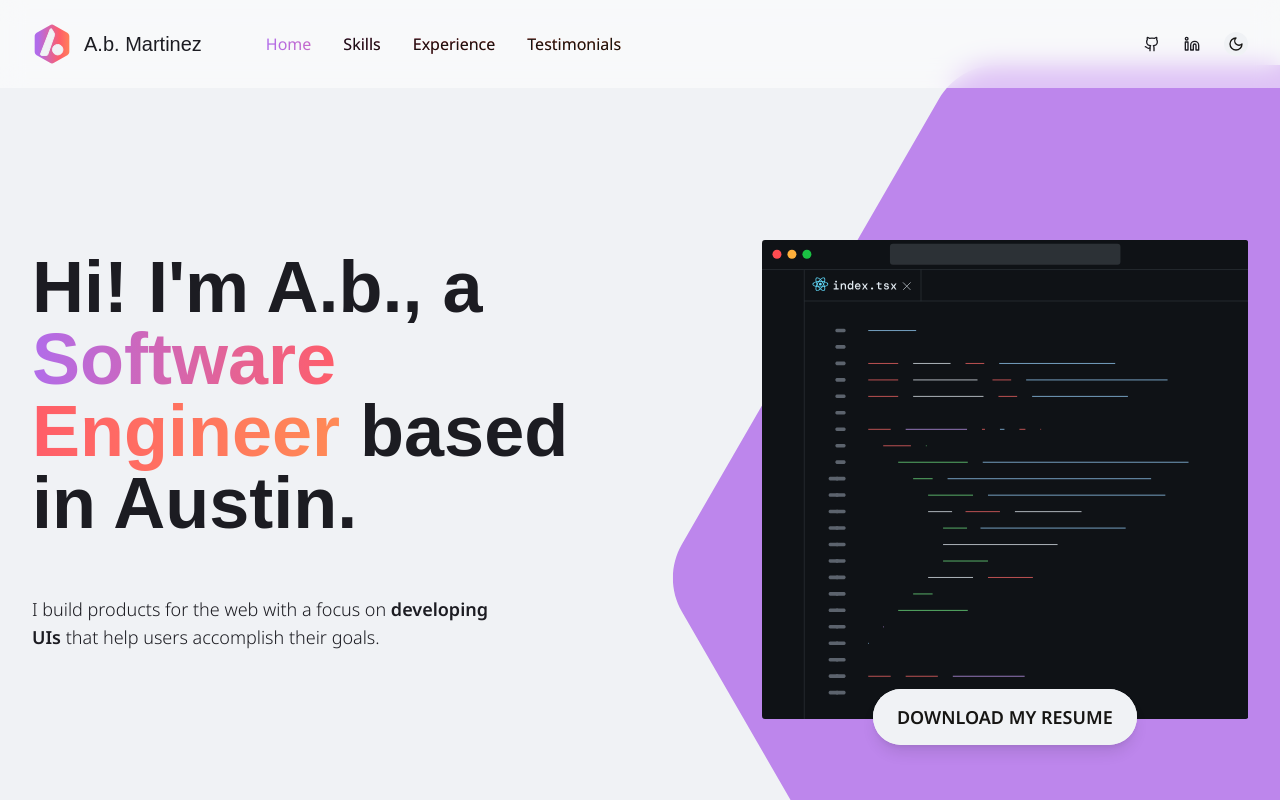
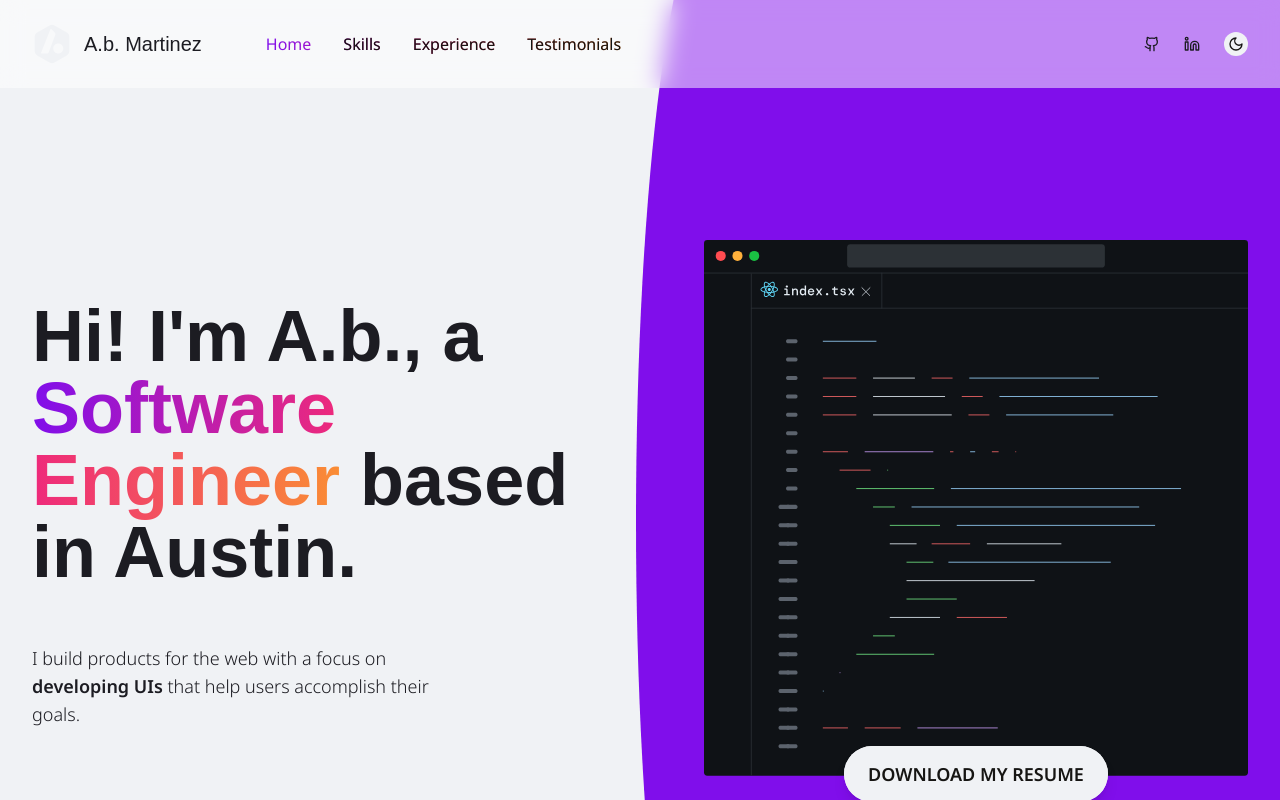
Before and after one commit to github-ab-martinez/personal-portfolio, a Next.js app: page / in a window 1280 px wide. Shown: the top 800 px of the page. Built offline with nearby package versions, Linux system fonts and the light colour scheme; a web font is replaced by a local one.

Commit message:
Add split hero bg

```diff
--- a/src/assets/logos/AbLogo/index.tsx
+++ b/src/assets/logos/AbLogo/index.tsx
@@ -3,39 +3,16 @@ const AbLogo = () => {
     <svg
       width="40"
       height="40"
-      viewBox="0 0 40 40"
+      viewBox="0 0 16 16"
       fill="none"
       xmlns="http://www.w3.org/2000/svg"
     >
       <path
-        d="M18 1.1547C19.2376 0.440169 20.7624 0.440169 22 1.1547L35.3205 8.8453C36.5581 9.55983 37.3205 10.8803 37.3205 12.3094V27.6906C37.3205 29.1197 36.5581 30.4402 35.3205 31.1547L22 38.8453C20.7624 39.5598 19.2376 39.5598 18 38.8453L4.67949 31.1547C3.44189 30.4402 2.67949 29.1197 2.67949 27.6906V12.3094C2.67949 10.8803 3.44189 9.55983 4.67949 8.8453L18 1.1547Z"
-        fill="url(#paint0_linear_48_409)"
+        fill-rule="evenodd"
+        clip-rule="evenodd"
+        d="M7 0.577343C7.6188 0.220077 8.3812 0.220077 9 0.577343L13.9282 3.42264C14.547 3.77991 14.9282 4.44016 14.9282 5.15469V10.8453C14.9282 11.5598 14.547 12.2201 13.9282 12.5773L9 15.4226C8.3812 15.7799 7.6188 15.7799 7 15.4226L2.0718 12.5773C1.45299 12.2201 1.0718 11.5598 1.0718 10.8453V5.15469C1.0718 4.44016 1.45299 3.77991 2.0718 3.42264L7 0.577343ZM12.5 9.8321C12.5 10.9367 11.6046 11.8321 10.5 11.8321C9.39543 11.8321 8.5 10.9367 8.5 9.8321C8.5 8.72753 9.39543 7.8321 10.5 7.8321C11.6046 7.8321 12.5 8.72753 12.5 9.8321ZM3.86882 11.8321H6.15319C6.36186 11.8321 6.54858 11.7025 6.62159 11.507L9.33128 4.25174C9.43406 3.97656 9.36672 3.66672 9.15901 3.45901L7.82209 2.12209C7.6697 1.96969 7.41112 2.02292 7.3313 2.22311L3.6366 11.4895C3.57114 11.6537 3.69207 11.8321 3.86882 11.8321Z"
+        fill="currentColor"
       />
-      <path
-        d="M30.9286 25.7143C30.9286 28.5941 28.5941 30.9286 25.7143 30.9286C22.8345 30.9286 20.5 28.5941 20.5 25.7143C20.5 22.8345 22.8345 20.5 25.7143 20.5C28.5941 20.5 30.9286 22.8345 30.9286 25.7143Z"
-        fill="currentColor"
-        stroke="currentColor"
-      />
-      <path
-        d="M22.3975 11.5939L15.6635 30.76C15.5227 31.1605 15.1445 31.4285 14.72 31.4285H9.4603C8.75736 31.4285 8.27381 30.7223 8.52794 30.0669L18.1068 5.36359C18.4096 4.58263 19.4809 4.49773 19.9029 5.22125L22.1584 9.08782C22.6017 9.84772 22.6891 10.7639 22.3975 11.5939Z"
-        fill="currentColor"
-        stroke="currentColor"
-      />
-      <defs>
-        <linearGradient
-          id="paint0_linear_48_409"
-          x1="-2.02048e-07"
-          y1="19.9381"
-          x2="40"
-          y2="19.9381"
-          gradientUnits="userSpaceOnUse"
-        >
-          <stop offset="0.145833" stopColor="#B16CEA" />
-          <stop offset="0.692708" stopColor="#FF5E69" />
-          <stop offset="0.9999" stopColor="#FF8A56" />
-          <stop offset="1" stopColor="#FFA84B" />
-        </linearGradient>
-      </defs>
     </svg>
   );
 };
--- a/src/components/HeroSection/CodeAnimation/index.tsx
+++ b/src/components/HeroSection/CodeAnimation/index.tsx
@@ -40,7 +40,7 @@ const CodeAnimation = () => {
       initial="hidden"
       animate="visible"
       variants={container}
-      className="h-auto w-full max-w-full"
+      className="h-auto w-full max-w-full text-white-primary"
     >
       <rect width="650" height="640" rx="4" fill="#0F1216" />
       <circle cx="20" cy="19" r="6" fill="#FF4C51" />
--- a/src/components/HeroSection/index.tsx
+++ b/src/components/HeroSection/index.tsx
@@ -18,46 +18,37 @@ const HeroSection = () => {
 
   return (
     <PageSection
-      className="relative flex flex-col items-center pt-10 lg:flex-row lg:flex-nowrap lg:pt-20 "
+      className="relative flex flex-col items-center gap-16 pt-16 lg:flex-row lg:flex-nowrap lg:pt-20 "
       secondary={true}
     >
-      <div className="absolute top-[50%] h-[calc(100%+192px)] rotate-[-30deg] opacity-80 lg:-top-[96px] lg:translate-x-[48%] lg:rotate-0 xl:translate-x-[55%]">
-        <svg
-          className="h-full w-auto lg:h-auto lg:w-full"
-          width="1165"
-          height="1028"
-          viewBox="0 0 1165 1028"
-          fill="none"
-          xmlns="http://www.w3.org/2000/svg"
-        >
-          <path
-            d="M839.243 0.901575C863.434 0.901576 885.787 13.8073 897.883 34.7573L1155.03 480.144C1167.12 501.094 1167.12 526.906 1155.03 547.856L897.883 993.243C885.787 1014.19 863.434 1027.1 839.243 1027.1H324.954C300.763 1027.1 278.41 1014.19 266.314 993.243L9.17006 547.856C-2.92542 526.906 -2.92542 501.094 9.17006 480.144L266.314 34.7573C278.41 13.8073 300.763 0.90155 324.954 0.90155L839.243 0.901575Z"
-            fill="#B16CEA"
-          />
-        </svg>
-      </div>
-
       <motion.div
         initial={{ x: "-100%", opacity: 0 }}
         animate={{ x: 0, opacity: 1 }}
         transition={{ duration: 1.25, type: "spring", bounce: 0.4 }}
-        className="static mb-3 text-center md:w-4/6 lg:mr-16 lg:w-1/2 lg:text-left xl:w-1/2"
+        className="static z-10 text-center md:w-4/6 lg:mr-16 lg:w-1/2 lg:text-left"
       >
-        <Heading ref={heroRef} id="home" level="h2" className="mb-10 lg:mb-14">
+        <Heading
+          ref={heroRef}
+          id="home"
+          level="h2"
+          className="mb-10 leading-relaxed lg:mb-14"
+        >
           Hi! I&apos;m A.b., a{" "}
           <span className="bg-gradient-to-r from-purple via-red to-orange bg-clip-text text-transparent">
             Software Engineer
           </span>{" "}
           based in Austin.
         </Heading>
-        <p className="mb-10 text-lg font-light lg:mb-14 xl:w-4/5">
+        <p className="mb-10 text-lg font-light lg:mb-0 xl:w-4/5">
           I build products for the web with a focus on{" "}
           <span className="font-semibold">developing UIs</span> that help users
           accomplish their goals.
         </p>
       </motion.div>
-      <div className="z-0 flex flex-col lg:ml-auto lg:w-1/2 xl:w-2/5">
-        <CodeAnimation />
+      <div className="flex flex-col lg:ml-auto lg:w-1/2">
+        <div className="after:lg:clip-ellipse-right after:clip-ellipse-bottom relative z-0 pt-6 before:absolute before:-right-[calc(50vw-50%)] before:top-0 before:-z-10 before:h-[calc(100%+theme(spacing.60))] before:w-screen before:bg-purple before:content-[''] after:absolute after:-right-[calc(50vw-50%)] after:-top-20 after:-z-10 after:h-[calc(theme(spacing.20))] after:w-screen after:bg-purple after:content-[''] lg:static  lg:pt-0 before:lg:-top-40 before:lg:h-[calc(100%+theme(spacing.80))] before:lg:w-[calc(50vw-theme(spacing.20))] after:lg:-top-40  after:lg:right-[calc(50%-theme(spacing.20))] after:lg:h-[calc(100%+theme(spacing.60)+theme(spacing.44))] after:lg:w-[calc(theme(spacing.28))]">
+          <CodeAnimation />
+        </div>
 
         <motion.span
           initial={{ scale: 0 }}
--- a/src/components/common/PageSection/index.tsx
+++ b/src/components/common/PageSection/index.tsx
@@ -14,7 +14,7 @@ const PageSection: FC<PageSectionProps> = ({
 }) => {
   return (
     <section
-      className={`overflow-hidden py-40 ${
+      className={`overflow-hidden py-20 lg:py-40 ${
         secondary && "bg-white-primary dark:bg-black-secondary"
       }`}
     >
--- a/src/components/common/StickyHeader/index.tsx
+++ b/src/components/common/StickyHeader/index.tsx
@@ -1,24 +1,24 @@
-'use client';
+"use client";
 
-import { useState } from 'react';
-import Heading from '../Heading';
-import HeaderNav from './HeaderNav';
-import HeaderUtils from './HeaderUtils';
-import MobileNavToggle from './MobileNavToggle';
-import AbLogo from '@/assets/logos/AbLogo';
-import ContentContainer from '../ContentContainer';
+import { useState } from "react";
+import Heading from "../Heading";
+import HeaderNav from "./HeaderNav";
+import HeaderUtils from "./HeaderUtils";
+import MobileNavToggle from "./MobileNavToggle";
+import AbLogo from "@/assets/logos/AbLogo";
+import ContentContainer from "../ContentContainer";
 
 const StickyHeader = () => {
   const [mobileNavVisible, setMobileNavVisible] = useState(false);
 
   return (
-    <header className="py-6 fixed w-full bg-white-secondary/50 dark:bg-black-primary/50 backdrop-blur-md z-20">
+    <header className="fixed z-20 w-full bg-white-secondary/50 py-6 backdrop-blur-md dark:bg-black-primary/50">
       <ContentContainer className="flex items-center">
         <div className="flex items-center">
-          <span className="dark:text-black-primary text-white-primary">
+          <span className="text-white-primary">
             <AbLogo />
           </span>
-          <Heading className="font-normal ml-3 lg:block hidden" level="h5">
+          <Heading className="ml-3 hidden font-normal lg:block" level="h5">
             A.b. Martinez
           </Heading>
         </div>
--- a/tailwind.config.ts
+++ b/tailwind.config.ts
@@ -9,11 +9,6 @@ const config: Config = {
   ],
   darkMode: "class",
   theme: {
-    extend: {
-      backgroundImage: {
-        "gradient-radial": "radial-gradient(var(--tw-gradient-stops))",
-      },
-    },
     colors: {
       white: {
         primary: "#F0F2F5",
@@ -23,10 +18,10 @@ const config: Config = {
         primary: "#161513",
         secondary: "#1C1C22",
       },
-      purple: "#B16CEA",
-      red: "#FF5E69",
-      orange: "#FF8A56",
-      "light-orange": "#FFA84B",
+      purple: "#800EEB",
+      red: "#EE2A7B",
+      orange: "#FA8D34",
+      "light-orange": "#f9ce34",
       transparent: "transparent",
     },
     container: {
@@ -36,9 +31,11 @@ const config: Config = {
   plugins: [
     plugin(function ({ addUtilities }) {
       addUtilities({
-        ".clip-hexagon": {
-          "clip-path":
-            "path('M839.243 0.901575C863.434 0.901576 885.787 13.8073 897.883 34.7573L1155.03 480.144C1167.12 501.094 1167.12 526.906 1155.03 547.856L897.883 993.243C885.787 1014.19 863.434 1027.1 839.243 1027.1H324.954C300.763 1027.1 278.41 1014.19 266.314 993.243L9.17006 547.856C-2.92542 526.906 -2.92542 501.094 9.17006 480.144L266.314 34.7573C278.41 13.8073 300.763 0.90155 324.954 0.90155L839.243 0.901575Z')",
+        ".clip-ellipse-right": {
+          "clip-path": "ellipse(75% 60% at right center)",
+        },
+        ".clip-ellipse-bottom": {
+          "clip-path": "ellipse(75% 60% at bottom center)",
         },
       });
     }),
```
Also changed, not shown: src/components/common/Heading/index.tsx (+13 -13 lines).
